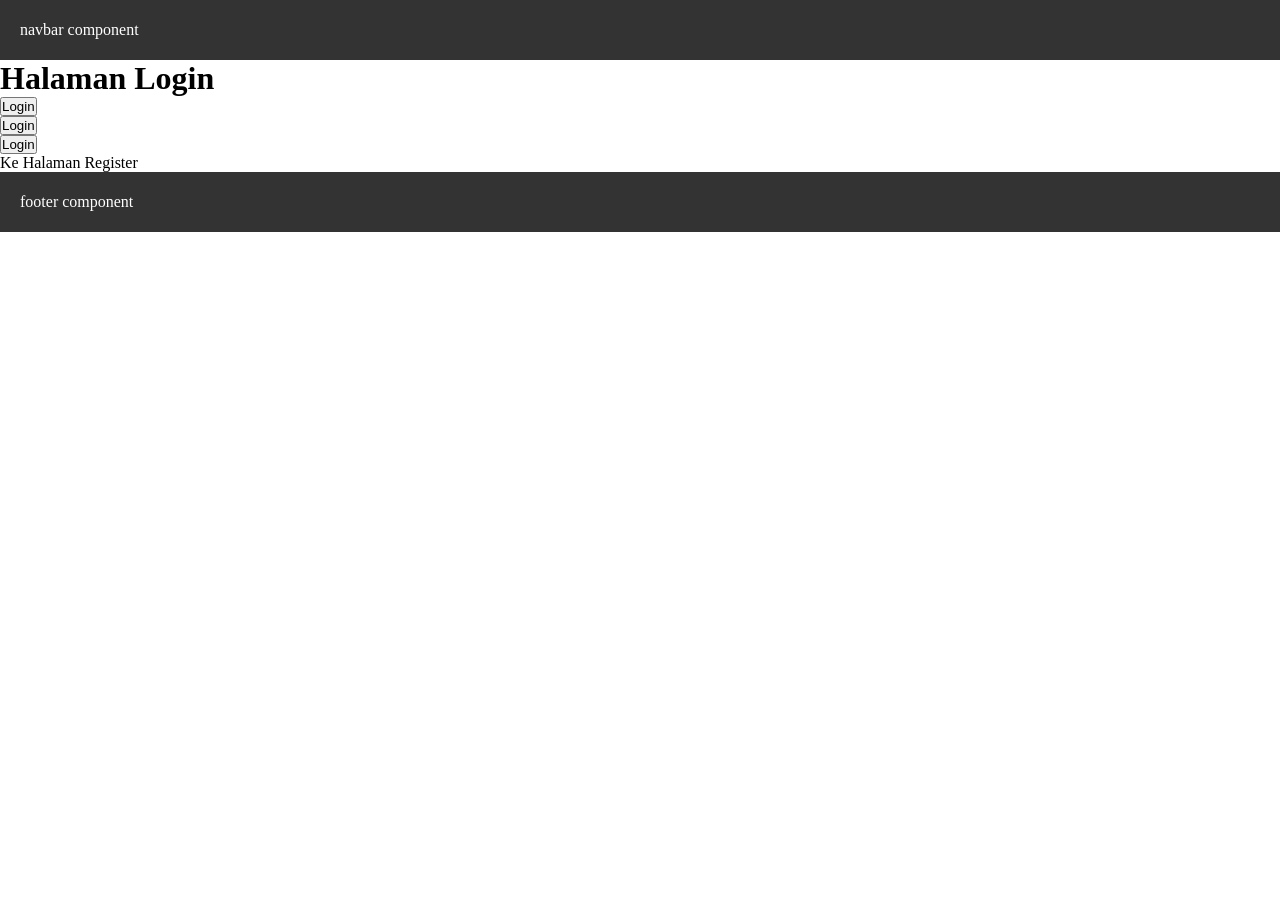
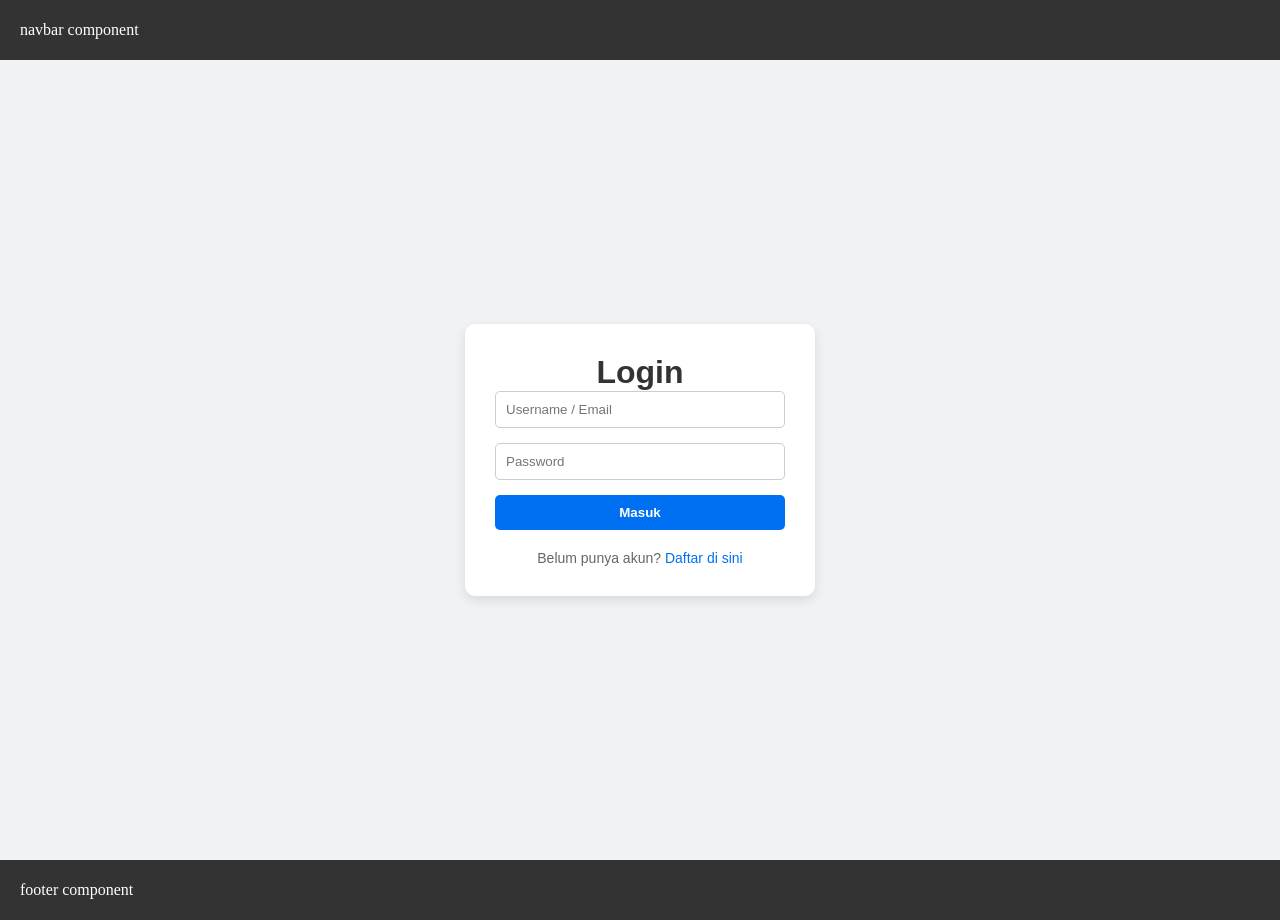
Before and after one commit to Fahrizp24/framework, a Next.js app in the folder P3/next-routing/: page /auth/login in a window 1280 px wide. Before the commit the page ends 800 px from the top, so only its background shows below. Built offline with nearby package versions, Linux system fonts and the light colour scheme.

Commit message:
P3_Tugas 2

```diff
--- a/P3/next-routing/src/pages/auth/login.tsx
+++ b/P3/next-routing/src/pages/auth/login.tsx
@@ -1,23 +1,63 @@
-import { useRouter } from "next/router"; //
-import Link from "next/link"; //
+import { useRouter } from "next/router";
+import Link from "next/link";
 
-const halamanLogin = () => { //
-  const { push } = useRouter(); //
+const halamanLogin = () => {
+  const { push } = useRouter();
 
-  const handlerLogin = () => { //
+  const handlerLogin = () => {
     // logic login disini
-    push('/produk'); //
+    push('/produk');
   };
 
-  return ( //
-    <div> {/* */}
-      <h1>Halaman Login</h1> {/* */}
-      <button onClick={handlerLogin}>Login </button> <br />
-      <button onClick={() => push('/produk')}>Login</button> <br /> {/* */}
-      <button onClick={() => handlerLogin()}>Login</button> <br /> {/* */}
-      <Link href="/auth/register">Ke Halaman Register</Link> {/* */}
-    </div> //
+  return (
+    <div style={{
+      fontFamily: 'Arial, sans-serif',
+      display: 'flex',
+      justifyContent: 'center',
+      alignItems: 'center',
+      height: '100vh',
+      backgroundColor: '#f0f2f5'
+    }}>
+      <div style={{
+        backgroundColor: 'white',
+        padding: '30px',
+        borderRadius: '10px',
+        boxShadow: '0 4px 12px rgba(0,0,0,0.1)',
+        width: '100%',
+        maxWidth: '350px'
+      }}>
+        <h1 style={{ textAlign: 'center', color: '#333' }}>Login</h1>
+
+        <div style={{ display: 'flex', flexDirection: 'column', gap: '15px' }}>
+          <input type="text" placeholder="Username / Email" style={{ padding: '10px', borderRadius: '5px', border: '1px solid #ccc' }} />
+          <input type="password" placeholder="Password" style={{ padding: '10px', borderRadius: '5px', border: '1px solid #ccc' }} />
+
+          {/* Kode lama yang tidak dipakai: */}
+          {/* <button onClick={handlerLogin}>Login </button> */}
+          {/* <button onClick={() => handlerLogin()}>Login</button> */}
+
+          <button
+            onClick={() => push('/produk')}
+            style={{
+              padding: '10px',
+              backgroundColor: '#0070f3',
+              color: 'white',
+              border: 'none',
+              borderRadius: '5px',
+              cursor: 'pointer',
+              fontWeight: 'bold'
+            }}
+          >
+            Masuk
+          </button>
+        </div>
+
+        <p style={{ marginTop: '20px', textAlign: 'center', fontSize: '14px', color: '#666' }}>
+          Belum punya akun? <Link href="/auth/register" style={{ color: '#0070f3', textDecoration: 'none' }}>Daftar di sini</Link>
+        </p>
+      </div>
+    </div>
   );
-}; //
+};
 
-export default halamanLogin; //
+export default halamanLogin;
--- a/P3/next-routing/src/pages/produk/index.tsx
+++ b/P3/next-routing/src/pages/produk/index.tsx
@@ -1,8 +1,9 @@
 import { useRouter } from "next/router"; //
 import { useEffect, useState } from "react"; //
 
+
 const produk = () => { //
-  const [isLogin, setIsLogin] = useState(false); //
+  const [isLogin, setIsLogin] = useState(true); //
   const { push } = useRouter(); //
 
   useEffect(() => { //
```
Also changed, not shown: P3/next-routing/src/pages/auth/register.tsx (+48 -9 lines), 1 other file (tests, documents, lock files or other folders).
